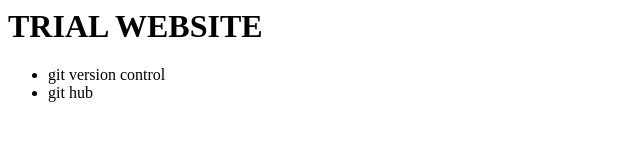
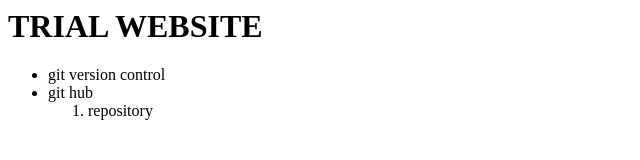
Before and after one commit to Shravya2820/trial, a plain HTML site: page index.html in a window 1280 px wide. Shown: the full height of the page, 0-640 px from the left. Drawn offline with Linux system fonts and the light colour scheme.

Commit message:
the added repo

```diff
--- a/index.html
+++ b/index.html
@@ -2,4 +2,7 @@
 <ul>
     <li>git version control</li>
     <li>git hub</li>
+    <ol>
+        <li>repository</li>
+    </ol>
 </ul>
```
